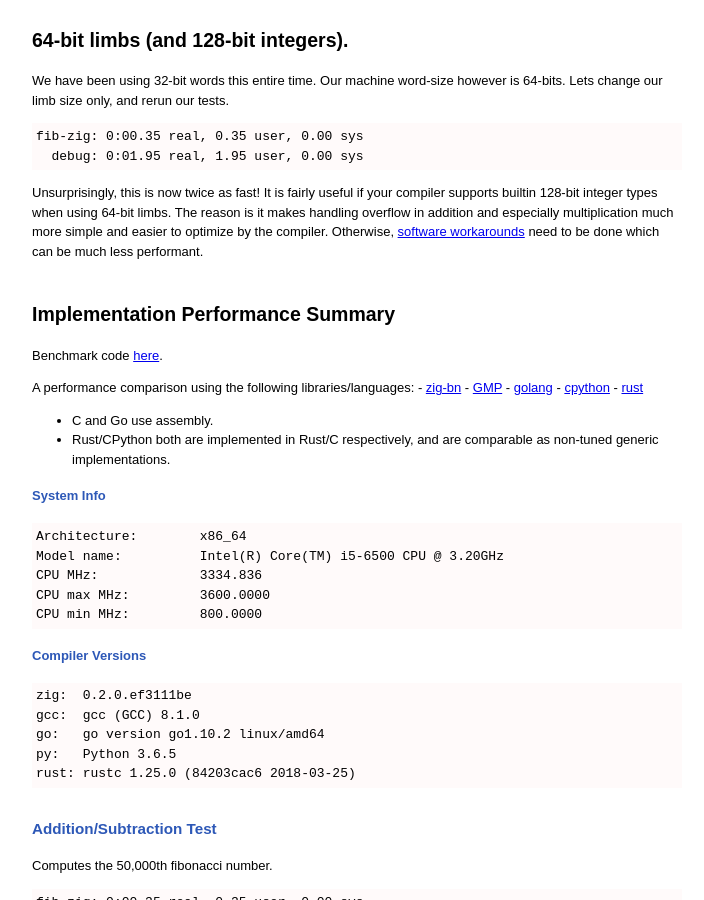
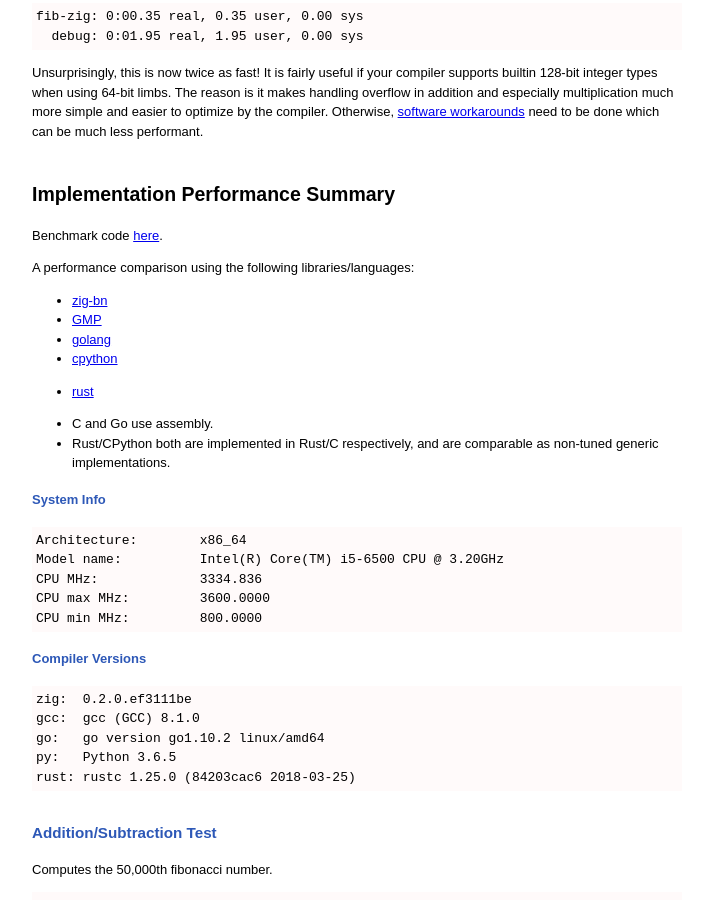
Before and after one commit to Tiehuis/Tiehuis.github.io, a Jekyll site: the page built from _posts/2018-05-13-big-integers-in-zig.md, in a window 1280 px wide and 900 px high, scrolled down 4013 px. Shown: the whole window, without its empty margins (283-987 px from the left). Built offline with Jekyll 4.4.1, drawn with Linux system fonts in a browser that asks for light colours.

```diff
--- a/_posts/2018-05-13-big-integers-in-zig.md
+++ b/_posts/2018-05-13-big-integers-in-zig.md
@@ -13,7 +13,7 @@ I'll list a few nice features about Zig which I think suit this sort of library
 before exploring some preliminary performance comparisons and what in the
 language encourages the speed.
 
-# Transparent Local Allocators
+## Transparent Local Allocators
 
 Unlike most languages, the Zig standard library does not have a default
 allocator implementation. Instead, allocators are specified at runtime, passed
@@ -72,7 +72,7 @@ provided syntax makes this minimal boilerplate, and unlike GMP we
 can at least see where something could go wrong and not have to rely on hidden
 error control flow.
 
-# Compile-time switch functions
+## Compile-time switch functions
 
 Zig provides a fair amount of compile-time support. A particular feature is the
 ability to pass an arbitrary type `var` to a function. This gives a duck-typing
@@ -103,7 +103,7 @@ This feature is used to combine `set` functions into a [single function](https:/
 instead of needing a variety of functions for each type as in GMP (`mpz_set_ui`,
 `mpz_set_si`, ...).
 
-# Peformance
+## Peformance
 
 Perhaps the most important detail of a big integer library is its raw
 performance. I'll walk through the low-level addition routine and look at some
@@ -170,7 +170,7 @@ to less heavily optimized libraries. We are comparing the debug runtime version
 as well since I consider it important that it runs reasonably quick for a good
 development cycle, and not orders of magnitude slower.
 
-## Leveraging Compiler Addition Builtins
+### Leveraging Compiler Addition Builtins
 
 Zig provides a number of LLVM builtins to us. While these shouldn't
 usually be required, they can be valuable in certain cases. We'll be using the
@@ -212,7 +212,7 @@ fib-zig: 0:00.69 real, 0.69 user, 0.00 sys
 
 A minimal, but noticeable improvement.
 
-## Improving Debug Performance
+### Improving Debug Performance
 
 Debug mode in Zig performs runtime bounds checks which include array checks and other
 checks for possible [undefined behavior](https://ziglang.org/documentation/master/#Undefined-Behavior).
@@ -235,7 +235,7 @@ fib-zig: 0:00.69 real, 0.69 user, 0.00 sys
 
 That is a lot better.
 
-## 64-bit limbs (and 128-bit integers).
+### 64-bit limbs (and 128-bit integers).
 
 We have been using 32-bit words this entire time. Our machine word-size however
 is 64-bits. Lets change our limb size only, and rerun our tests.
@@ -257,11 +257,11 @@ need to be done which can be much less performant.
 Benchmark code [here](https://github.com/tiehuis/zig-bn/tree/master/bench).
 
 A performance comparison using the following libraries/languages:
-    - [zig-bn](https://github.com/tiehuis/zig-bn)
-    - [GMP](https://gmplib.org/)
-    - [golang](https://golang.org/pkg/math/big/)
-    - [cpython](https://github.com/python/cpython/blob/master/Objects/longobject.c)
-    - [rust](https://github.com/rust-num/num-bigint)
+ - [zig-bn](https://github.com/tiehuis/zig-bn)
+ - [GMP](https://gmplib.org/)
+ - [golang](https://golang.org/pkg/math/big/)
+ - [cpython](https://github.com/python/cpython/blob/master/Objects/longobject.c)
+ - [rust](https://github.com/rust-num/num-bigint)
 
  - C and Go use assembly.
  - Rust/CPython both are implemented in Rust/C respectively, and are comparable
```
